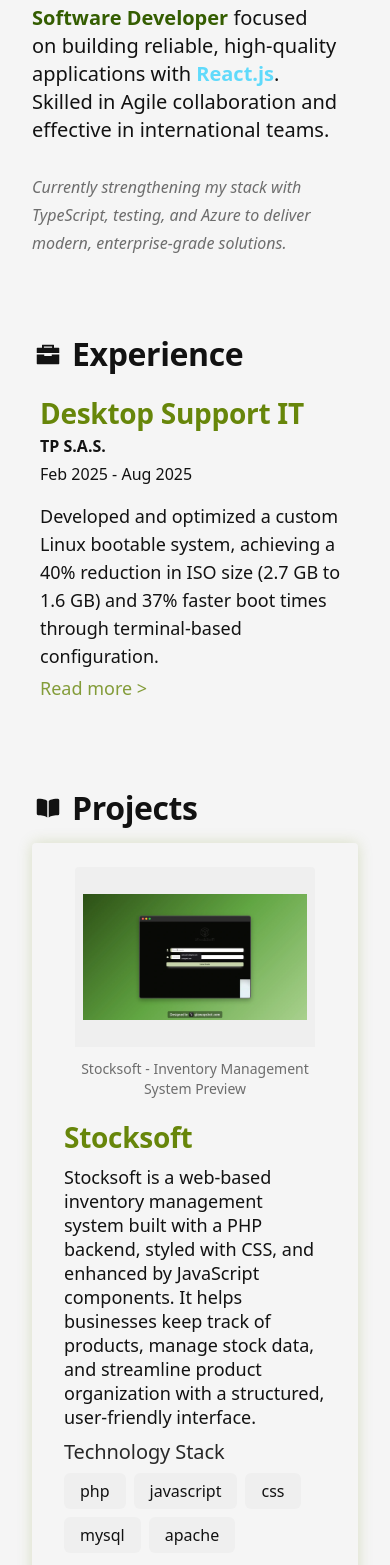
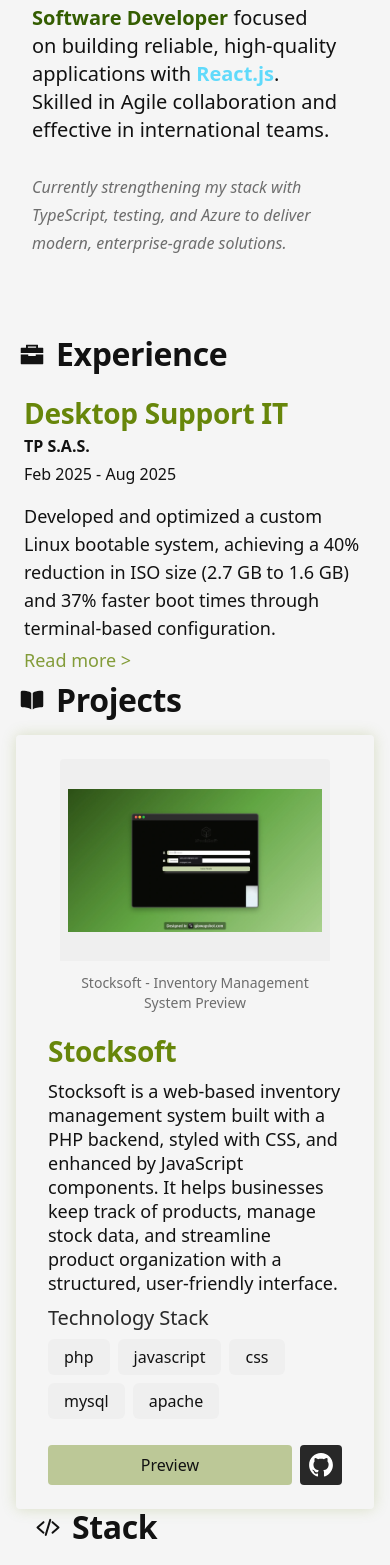
Before and after one commit to isantidev/my-portfolio, a React (Vite) app: page / in a window 390 px wide. Shown: the part 432-1997 px from the top of the page. Built offline with nearby package versions, Linux system fonts and the light colour scheme.

Commit message:
refactor: simplify layout classes in App, Experience, Hero, and Projects components

```diff
--- a/src/App.jsx
+++ b/src/App.jsx
@@ -5,7 +5,7 @@ import Stack from "@layout/Stack.jsx";
 
 const App = () => {
     return (
-        <div className="flex flex-col mx-auto lg:max-w-screen-xl px-4 pb-20">
+        <div className="flex flex-col mx-auto max-w-screen md:max-w-3xl lg:max-w-screen-xl px-4 pb-20">
             <Hero />
             <Experience />
             <Projects />
--- a/src/components/layout/Experience.jsx
+++ b/src/components/layout/Experience.jsx
@@ -5,8 +5,7 @@ const Experience = () => {
     return (
         <>
             <section
-                className="scroll-m-20 w-full mx-auto flex flex-col gap-4 lg:max-w-screen-xl px-4 pb-20
-                md:max-w-2xl"
+                className="scroll-m-20 w-full flex flex-col gap-4"
                 id="Experience"
             >
                 <header className="inline-flex gap-2 align-middle">
--- a/src/components/layout/Hero.jsx
+++ b/src/components/layout/Hero.jsx
@@ -6,7 +6,7 @@ const Hero = () => {
         <>
             <section
                 aria-label="about-me"
-                className="py-20 md:h-auto md:py-36 scroll-m-20 w-full mx-auto md:max-w-2xl lg:max-w-screen-xl px-4"
+                className="py-20 md:h-auto md:py-36 scroll-m-20 w-full px-4"
                 id="Hero"
             >
                 <div className="flex flex-col items-center justify-between gap-4 md:flex-row">
--- a/src/components/layout/Projects.jsx
+++ b/src/components/layout/Projects.jsx
@@ -18,8 +18,7 @@ const Projects = () => {
     return (
         <>
             <section
-                className="scroll-m-20 w-full mx-auto flex flex-col gap-4 lg:max-w-screen-xl px-4 pb-20
-                md:max-w-2xl"
+                className="scroll-m-20 w-full mx-auto flex flex-col gap-4 "
                 id="Projects"
             >
                 <header className="inline-flex gap-2 align-middle">
```
